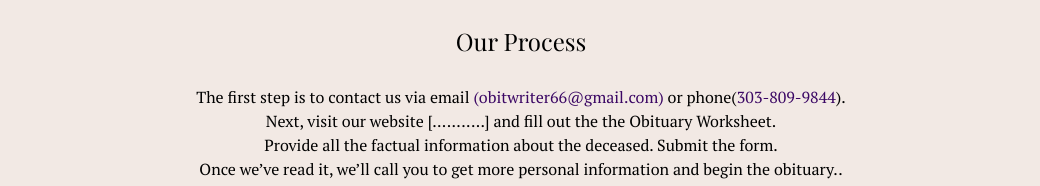
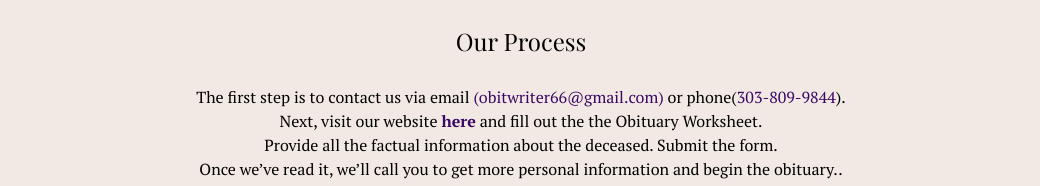
Before and after one commit to HaldenKavanagh/obituary, a website: page public/index.html in a window 1280 px wide. Shown: the part 1179-1365 px from the top of the page, without its empty margins (119-1159 px from the left). Drawn offline with nearby package versions, Linux system fonts and the light colour scheme; a web font is replaced by a local one.

Commit message:
varous changes

```diff
--- a/public/index.html
+++ b/public/index.html
@@ -86,8 +86,13 @@
             >).
           </p>
           <p>
-            Next, visit our website [...........] and fill out the the Obituary
-            Worksheet.
+            Next, visit our website
+            <a
+              class="text-purple-950 font-bold"
+              href="https://a-life-well-lived.netlify.app"
+              >here</a
+            >
+            and fill out the the Obituary Worksheet.
           </p>
           <p>
             Provide all the factual information about the deceased. Submit the
```
Also changed, not shown: public/form.html (+1 -1 lines).
